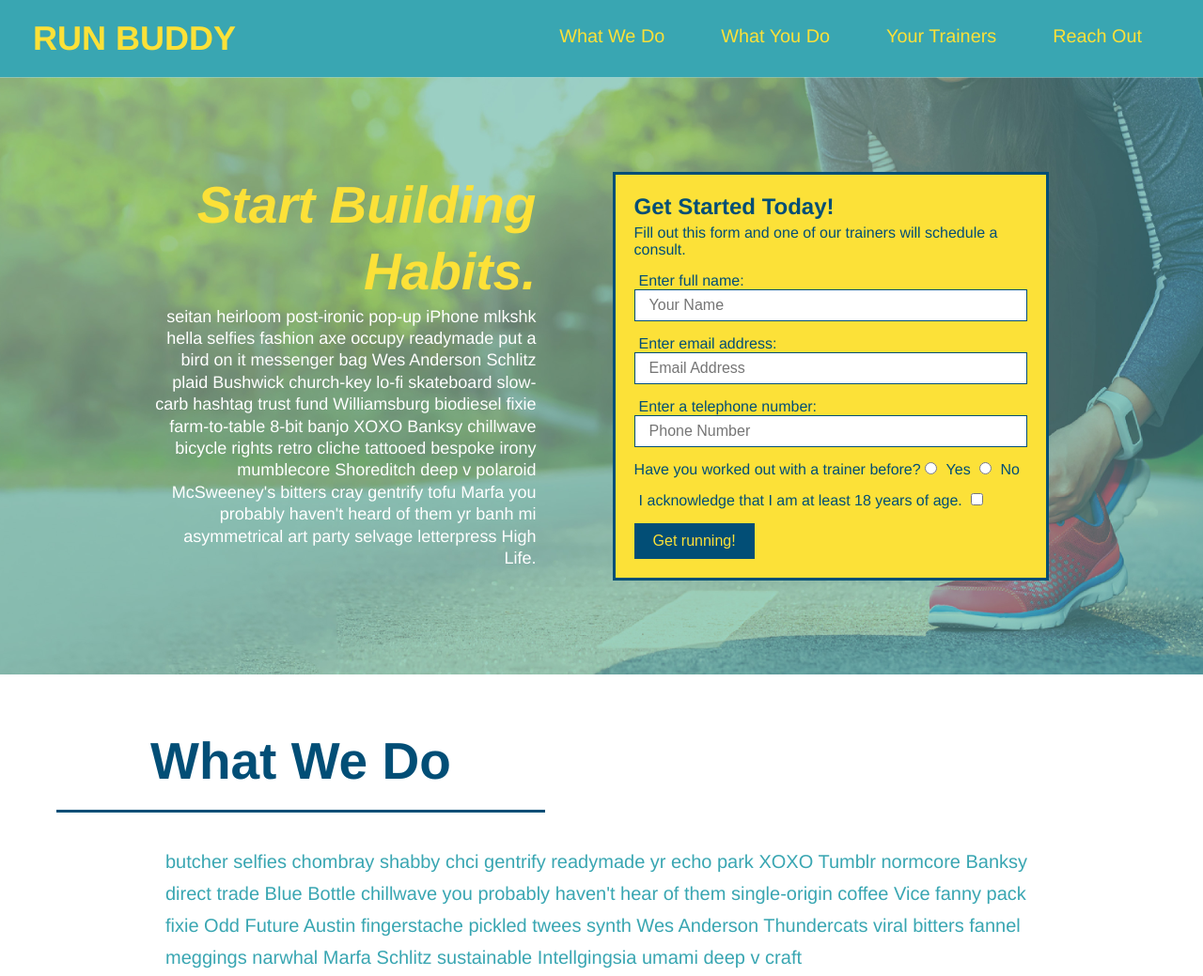
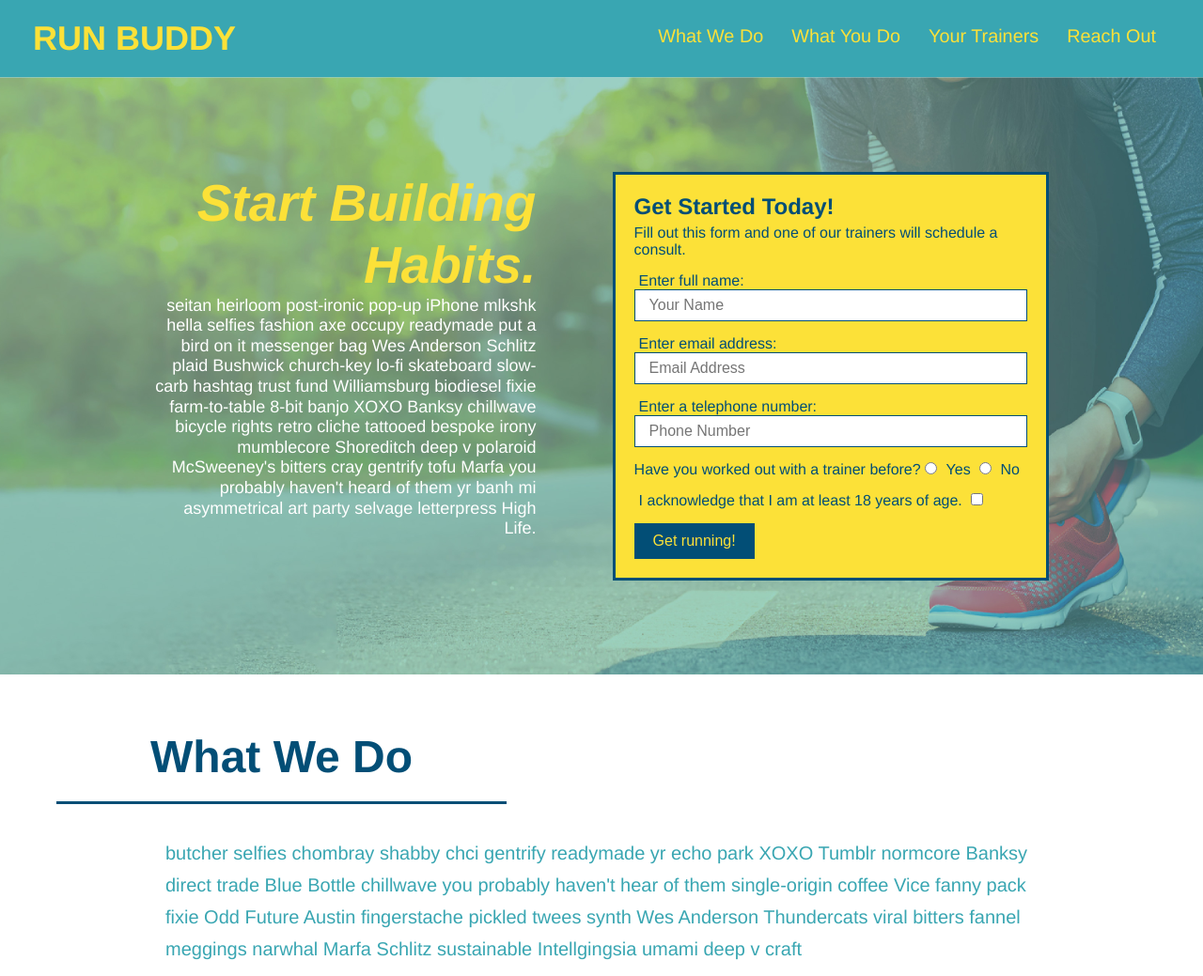
Before and after one commit to dejagraver/run-buddy, a plain HTML site: page index.html in a window 1280 px wide. Shown: the top 1039 px of the page at 94% size. Drawn offline with Linux system fonts and the light colour scheme.

Commit message:
media queries

```diff
--- a/assets/css/style.css
+++ b/assets/css/style.css
@@ -40,7 +40,7 @@ header nav {
 
 
 header nav ul li a {
-  margin: 0 30px;
+  padding: 10px 15px;
   font-weight: lighter;
   font-size: 1.55vw;
 }
@@ -51,10 +51,12 @@ header h1 {
   color: #fce138;
   margin: 0;
 }
+
 * {
   margin: 0;
   padding: 0;
 }
+
 footer {
   background: #fce138;
   width: 100%;
@@ -88,6 +90,7 @@ footer a {
   display: flex;
   justify-content: center;
   flex-wrap: wrap;
+  align-items: flex-start
 }
 /* Hero Style End */
 
@@ -118,7 +121,7 @@ footer a {
     margin: 3.5%;
     color: #fff;
     font-size: 18px;
-    line-height: 1.3;
+    line-height: 1.2;
   }
 .hero-cta h2 {
     font-style: italic;
@@ -268,7 +271,7 @@ footer a {
 }
 
 .section-title {
-  font-size: 55px;
+  font-size: 48px;
   display: inline-block;
   padding: 0 100px 20px 100px;
   border-bottom: 3px solid;
@@ -350,5 +353,19 @@ section {
   color: #fce138;
 }
 
-/* test */
 /* REACH OUT STYLES END */
+
+
+/* MEDIA QUERY FOR SMALLER DESKTOP SCREENS AND SMALLER */
+@media screen and (max-width: 980px) {
+  }
+
+
+/* MEDIA QUERY FOR TABLETS AND SMALLER */
+@media screen and (max-width: 768px) {
+  }
+
+
+/* MEDIA QUERY FOR MOBILE PHONES AND SMALLER */
+@media screen and (max-width: 575px) {
+  }
--- a/index.html
+++ b/index.html
@@ -3,6 +3,7 @@
 
 <head>
   <meta charset="UTF-8" />
+  <meta name="viewport" content="width=device-width, initial-scale=1.0" />
   <link rel="stylesheet" href="./assets/css/style.css" />
 
   <title>Run Buddy</title>
```
Also changed, not shown: privacypolicy.html (+1 -0 lines).
